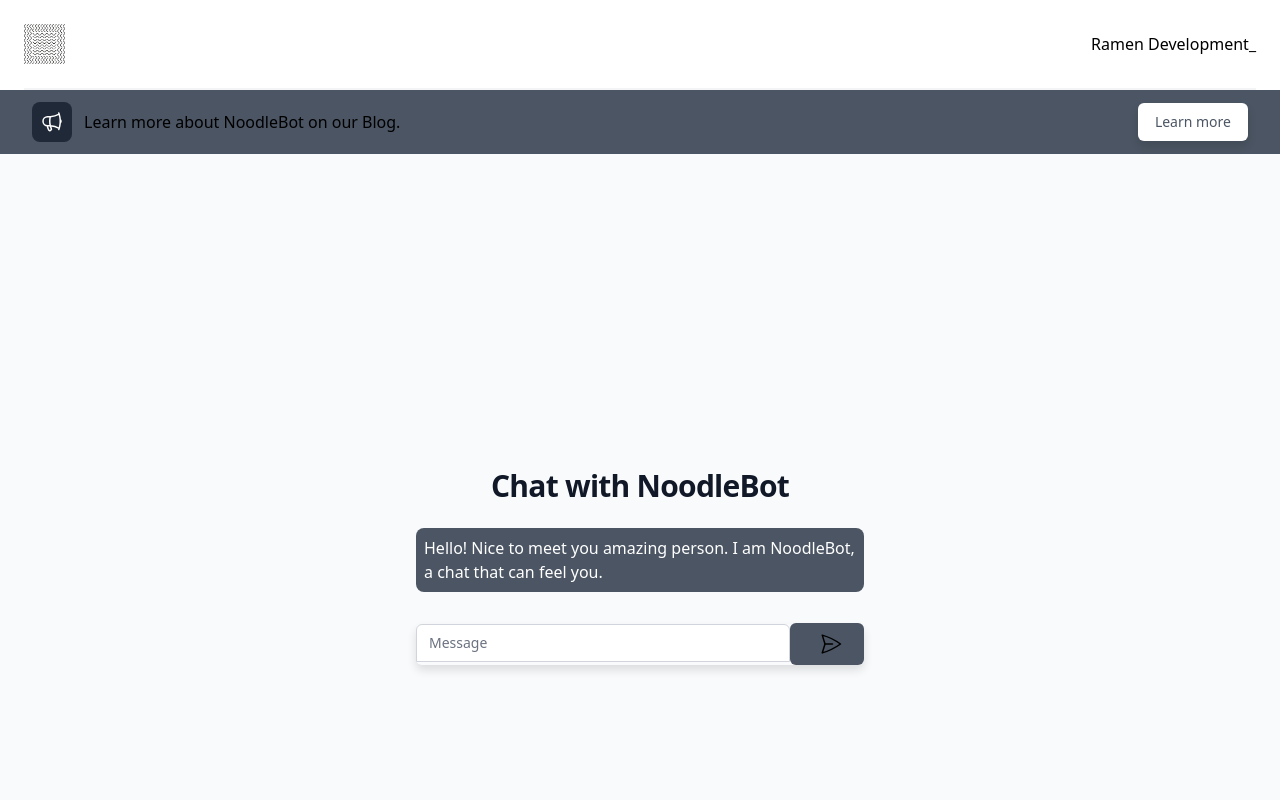
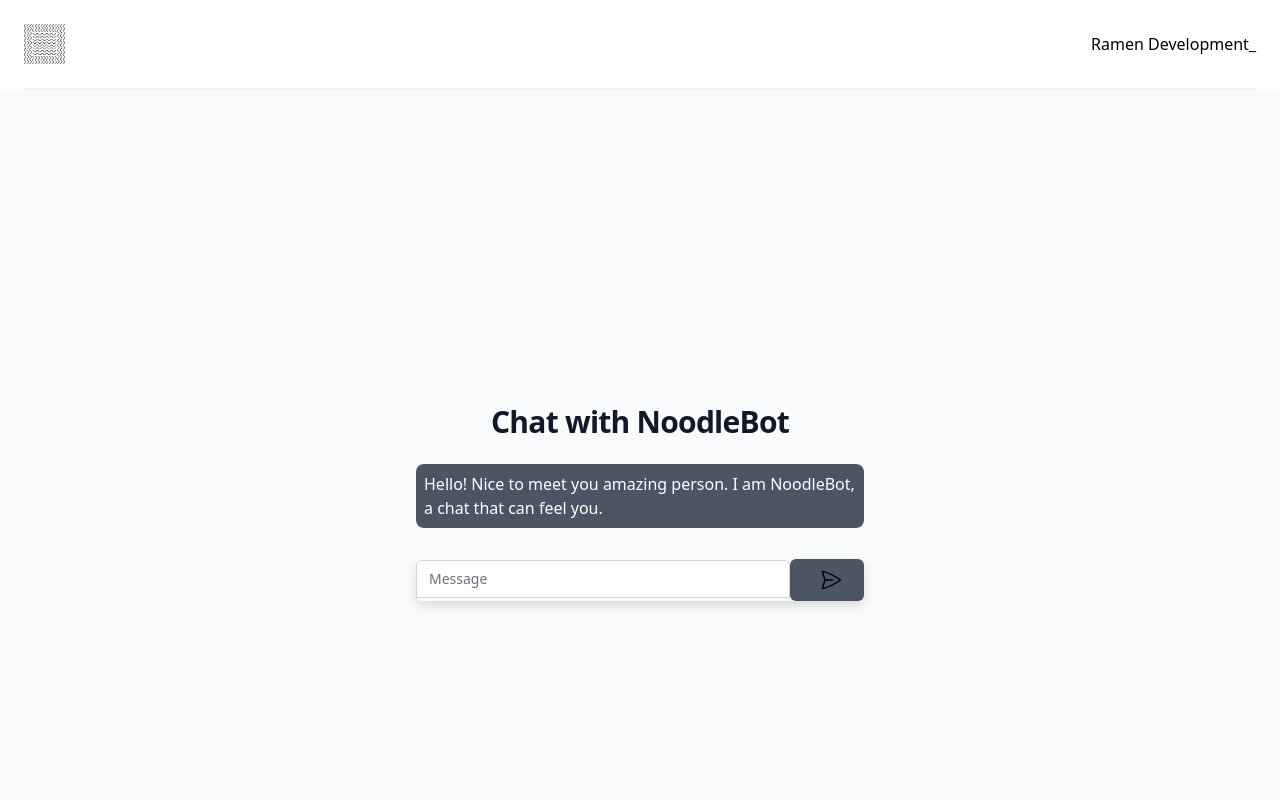
Before and after one commit to Ramen-Development/vibe-reader, a website: page public/views/index.html in a window 1280 px wide. Shown: the top 800 px of the page. Drawn offline with Linux system fonts and the light colour scheme; a script that the page names is missing; files whose address does not match are found by name.

Commit message:
removed announce bar temp

```diff
--- a/public/views/index.html
+++ b/public/views/index.html
@@ -48,12 +48,11 @@
       </div>
     </div>
     <!-- This example requires Tailwind CSS v2.0+ -->
-    <div class="bg-gray-600">
+    <!-- <div class="bg-gray-600">
       <div class="max-w-7xl mx-auto py-3 px-3 sm:px-6 lg:px-8">
         <div class="flex items-center justify-between flex-wrap">
           <div class="w-0 flex-1 flex items-center">
             <span class="flex p-2 rounded-lg bg-gray-800">
-              <!-- Heroicon name: outline/megaphone -->
               <svg
                 class="h-6 w-6 text-white"
                 xmlns="http://www.w3.org/2000/svg"
@@ -89,7 +88,7 @@
           </div>
         </div>
       </div>
-    </div>
+    </div> -->
 
     <div
       class="min-h-full flex items-center justify-center py-12 px-4 sm:px-6 lg:px-8"
```
Also changed, not shown: 1 other file.
